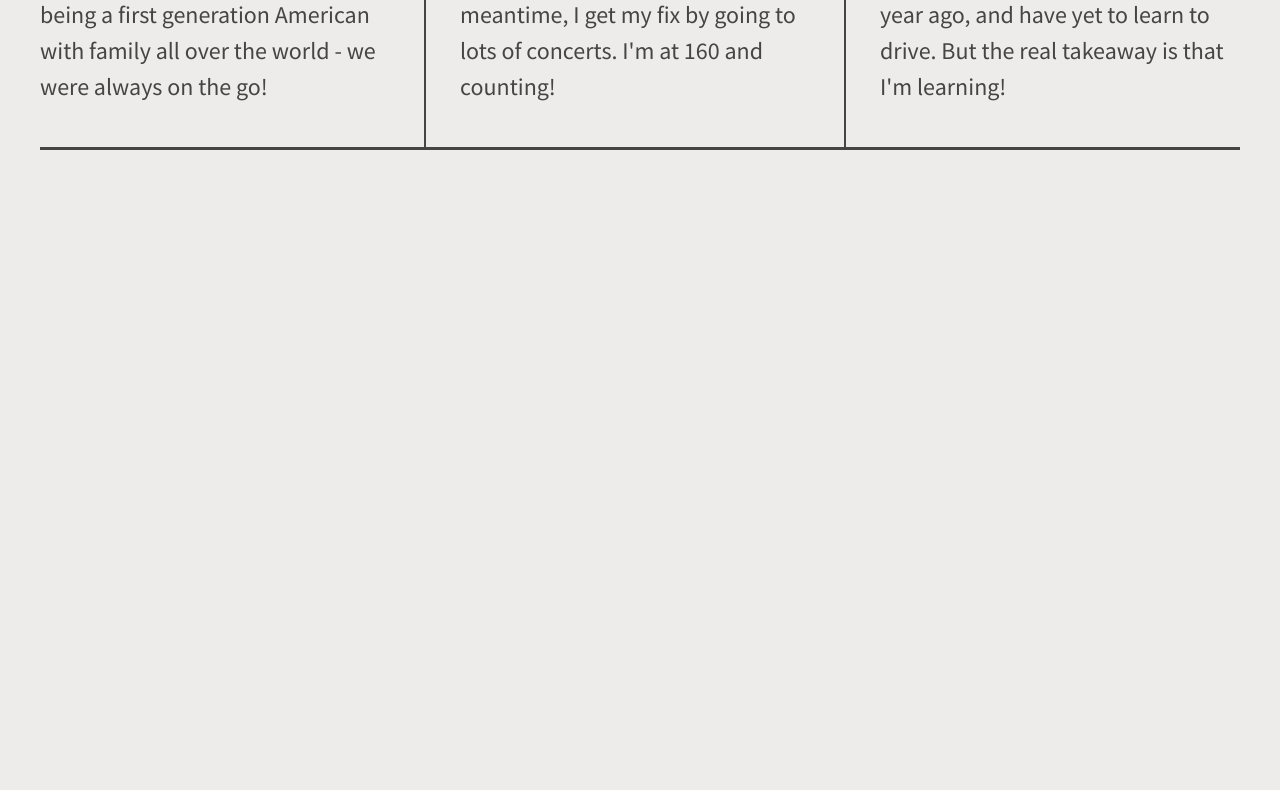
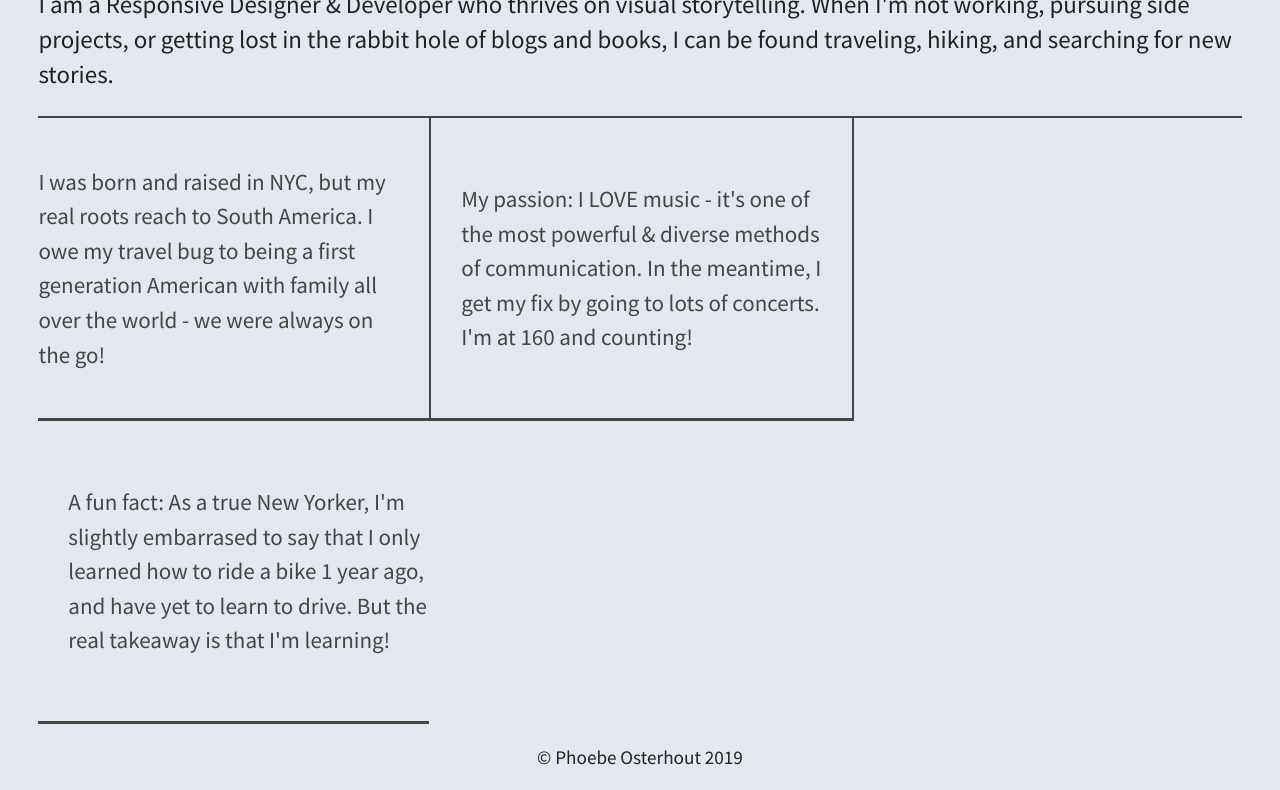
Before and after one commit to phoebeosterhout/divs-flexbox, a plain HTML site: page index.html in a window 1280 px wide. Shown: the part 196-986 px from the top of the page. Before the commit the page ends 880 px from the top, so only its background shows below. Drawn offline with nearby package versions, Linux system fonts and the light colour scheme.

Commit message:
customized layout with flexbox

```diff
--- a/css/main.css
+++ b/css/main.css
@@ -97,27 +97,62 @@ textarea {
 
 
 html {
-  background-color: #EDECEA;
+  background-color: #E3E8F0;
   height: 100%;
+  width: 100%;
 }
 
 body {
   font-family: 'Source Sans Pro', sans-serif;
-  padding: 2em;
-  font-size: 1.25em;
-  height: 100%;
+  padding: 0em 2em;
+  font-size: 1.2em;
+  display: flex;
+  justify-content: center;
 }
 
-.wrapper {
+header {
+    display: flex;
+    justify-content: flex-start;
+    width: 100%;
+}
+
+footer {
+    display: flex;
+    justify-content: center;
+    width: 100%;
+}
+
+main {
+    display: flex;
+    justify-content: center;
+    border-bottom: 0.15em solid #464545;
+    width: 100%;
+}
+
+header h1 {
+    font-size: 3em;
+}
+
+main p {
+    font-size: 1.3em;
+}
+.flex-container {
   /*add display:flex and set justify-content to space-between*/
-  border-top: .15em solid #464545;
-  border-bottom: .15em solid #464545;
+  align-items: center;
   display: flex;
+  flex-flow: row wrap;
   font-weight: 400;
   justify-content: space-between;
 }
 
-.div-1, .div-2, .div-3 {
+.columns {
+    display: flex;
+    flex-flow: row wrap;
+}
+
+.div-1,
+.div-2,
+.div-3 {
   /*give the divs a width of 30%, add display:flex, set justify-content and align-items to center*/
   align-items: center;
   color: #464545;
@@ -125,16 +160,23 @@ body {
   justify-content: center;
   line-height: 1.5em;
   font-size: 1.2em;
-  background-color: #EDECEA;
   height: 300px;
   width: 30%;
+  border-bottom: 0.15em solid #464545;
 }
 
 .div-1, .div-2 {
     border-right: .12em solid #464545;
-    padding-right: 1em;
+    padding-right: 1.3em;
 }
 
+.div-2, .div-3 {
+    padding-left: 1.3em;
+}
+
+footer {
+    padding: 1em;
+}
 
 
 /* ==========================================================================
--- a/index.html
+++ b/index.html
@@ -20,17 +20,38 @@
         <!--[if lt IE 8]>
             <p class="browserupgrade">You are using an <strong>outdated</strong> browser. Please <a href="http://browsehappy.com/">upgrade your browser</a> to improve your experience.</p>
         <![endif]-->
+        <section class="flex-container">
+            <header>
+                <h1>Hi, I'm Lauren.</h1>
+            </header>
 
-        <section class="wrapper">
+            <main>
+                <p>I am a Responsive Designer & Developer who thrives on visual
+                    storytelling. When I'm not working, pursuing side projects,
+                    or getting lost in the rabbit hole of blogs and books, I can
+                    be found traveling, hiking, and searching for new stories.</p>
+            </main>
+
+            <section class="columns">
                 <div class="div-1">
-                <p>I was born and raised in NYC, but my real roots reach to South America. I owe my travel bug to being a first generation American with family all over the world - we were always on the go!</p>
+                    <p>I was born and raised in NYC, but my real roots reach to
+                        South America. I owe my travel bug to being a first generation
+                        American with family all over the world - we were always on
+                        the go!</p>
                 </div>
                 <div class="div-2">
-                <p>My passion: I LOVE music - it's one of the most powerful & diverse methods of communication. In the meantime, I get my fix by going to lots of concerts. I'm at 160 and counting!</p>
+                    <p>My passion: I LOVE music - it's one of the most powerful &
+                        diverse methods of communication. In the meantime, I get my
+                        fix by going to lots of concerts. I'm at 160 and counting!</p>
                 </div>
                 <div class="div-3">
-                <p>A fun fact: As a true New Yorker, I'm slightly embarrased to say that I only learned how to ride a bike 1 year ago, and have yet to learn to drive. But the real takeaway is that I'm learning!</p>
+                    <p>A fun fact: As a true New Yorker, I'm slightly embarrased to
+                        say that I only learned how to ride a bike 1 year ago, and
+                        have yet to learn to drive. But the real takeaway is that
+                        I'm learning!</p>
                 </div>
+            </section>
+                <footer>&copy Phoebe Osterhout 2019</footer>
             </section>
 
         <script src="https://ajax.googleapis.com/ajax/libs/jquery/1.11.3/jquery.min.js"></script>
```
Lines whose indentation alone changed are shown as unchanged.
